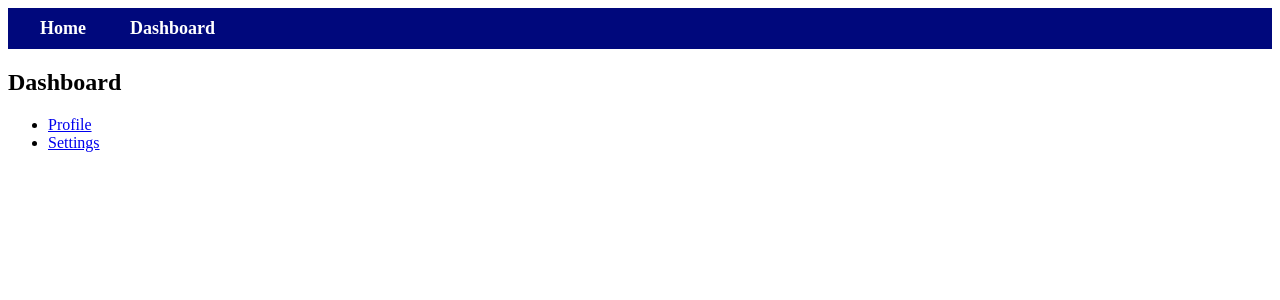
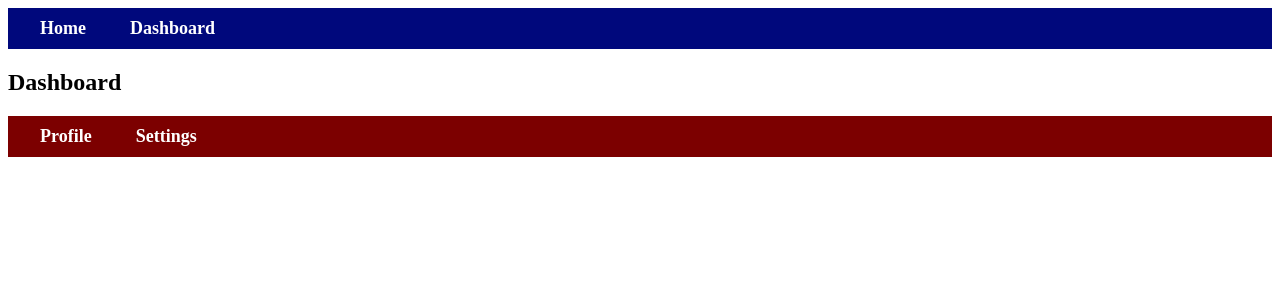
Before and after one commit to Kaustubh0912/ReactTut, a React (Vite) app: page /dashboard in a window 1280 px wide. Shown: the top 300 px of the page. Built offline with nearby package versions, Linux system fonts and the light colour scheme.

Commit message:
nested route pages(added a bit of styles)

```diff
--- a/src/screens/Dashboard/Dashboard.css
+++ b/src/screens/Dashboard/Dashboard.css
@@ -0,0 +1,28 @@
+
+.dashboard ul {
+    list-style: none;
+    display: flex;
+    gap: 20px;
+    margin: 0;
+    padding: 0;
+    background-color: #7c0000;
+    padding: 10px 20px;
+
+}
+
+.dashboard li {
+    display: inline;
+}
+
+.dashboard a {
+    text-decoration: none;
+    color: white;
+    font-size: 18px;
+    font-weight: bold;
+    padding: 8px 12px;
+    transition: color 0.3s ease;
+}
+
+.dashboard a:hover {
+    color: #ffcc00;
+}
--- a/src/screens/Dashboard/Dashboard.jsx
+++ b/src/screens/Dashboard/Dashboard.jsx
@@ -1,9 +1,10 @@
 import React from 'react';
 import { Outlet, Link } from 'react-router-dom';
+import './Dashboard.css'
 
 const Dashboard = () => {
   return (
-    <div>
+    <div className='dashboard'>
       <h2>Dashboard</h2>
       <ul>
 
```
